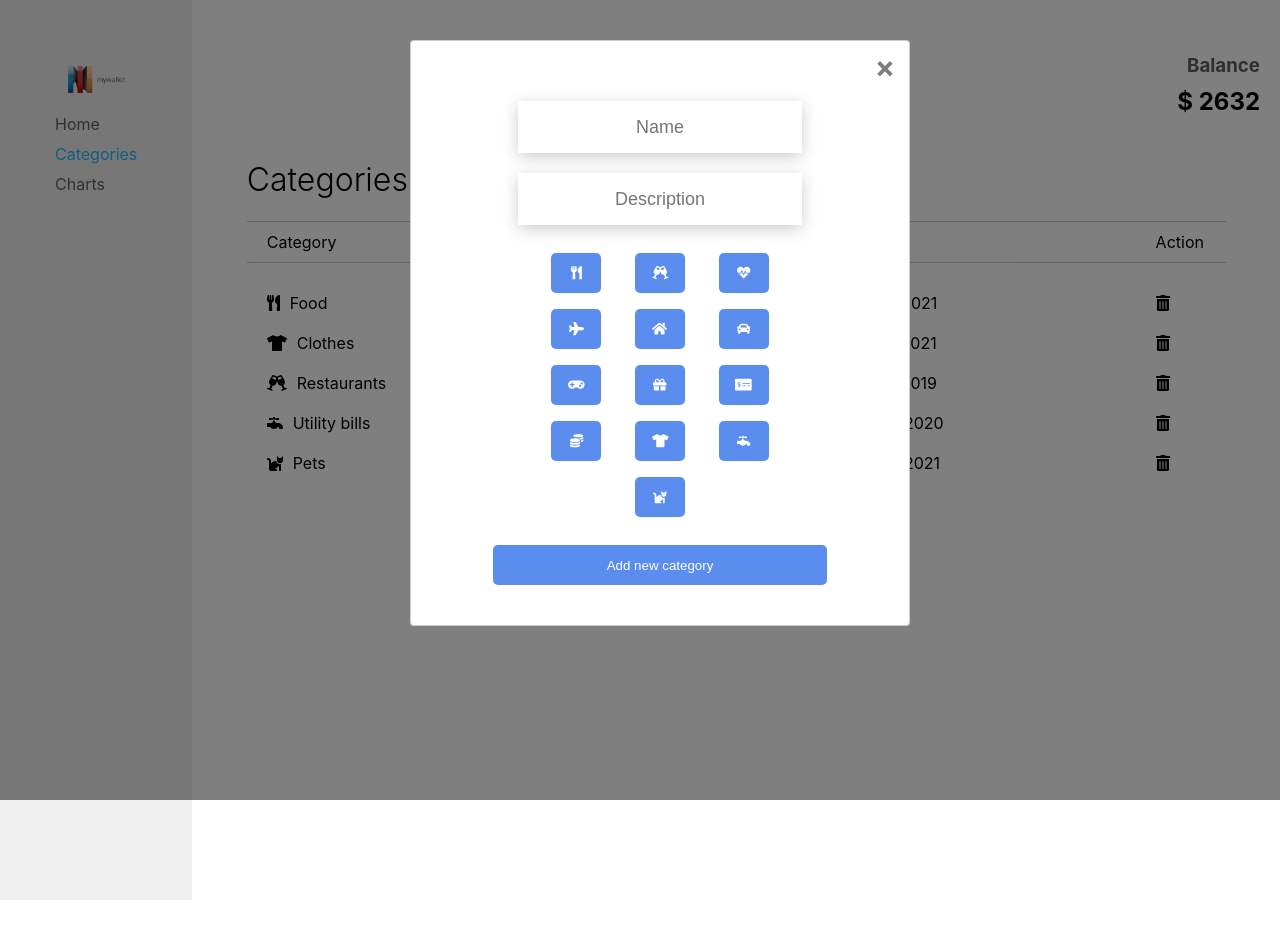
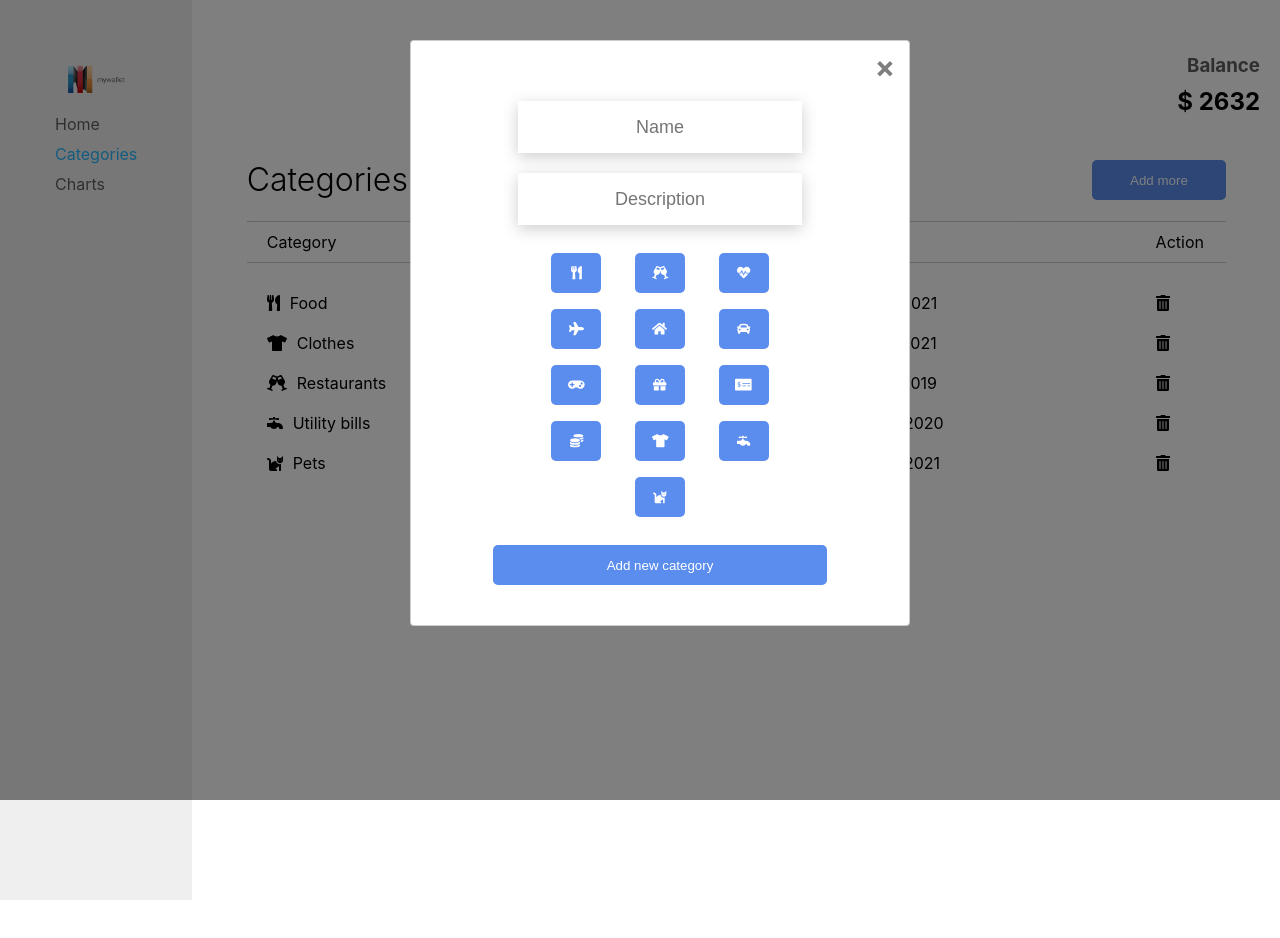
Before and after one commit to ViraOsina/cursor-project, a React (Create React App) app: page /categories in a window 1280 px wide. Shown: the top 938 px of the page. Built offline with nearby package versions, Linux system fonts and the light colour scheme.

Commit message:
📦 NEW: Style

```diff
--- a/src/components/StyledComponents/Button.jsx
+++ b/src/components/StyledComponents/Button.jsx
@@ -11,7 +11,7 @@ const StyledButton = styled.button`
 	border-radius: ${({ bRadius }) => bRadius || '5px'};
 	border: none;
 	cursor: pointer;
-	margin: 0 auto;
+	margin: ${({ margin }) => margin || 0};
 	&:focus {
 		background-color: #182bcd;
 	}
```
